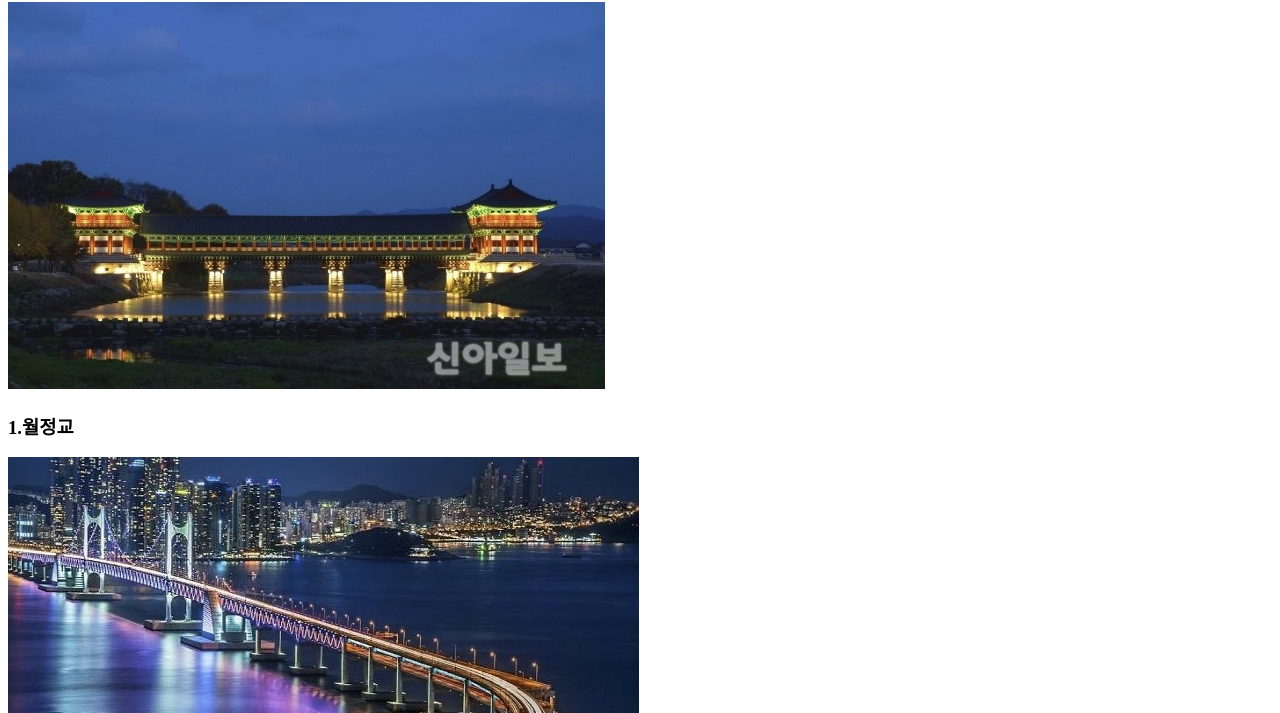
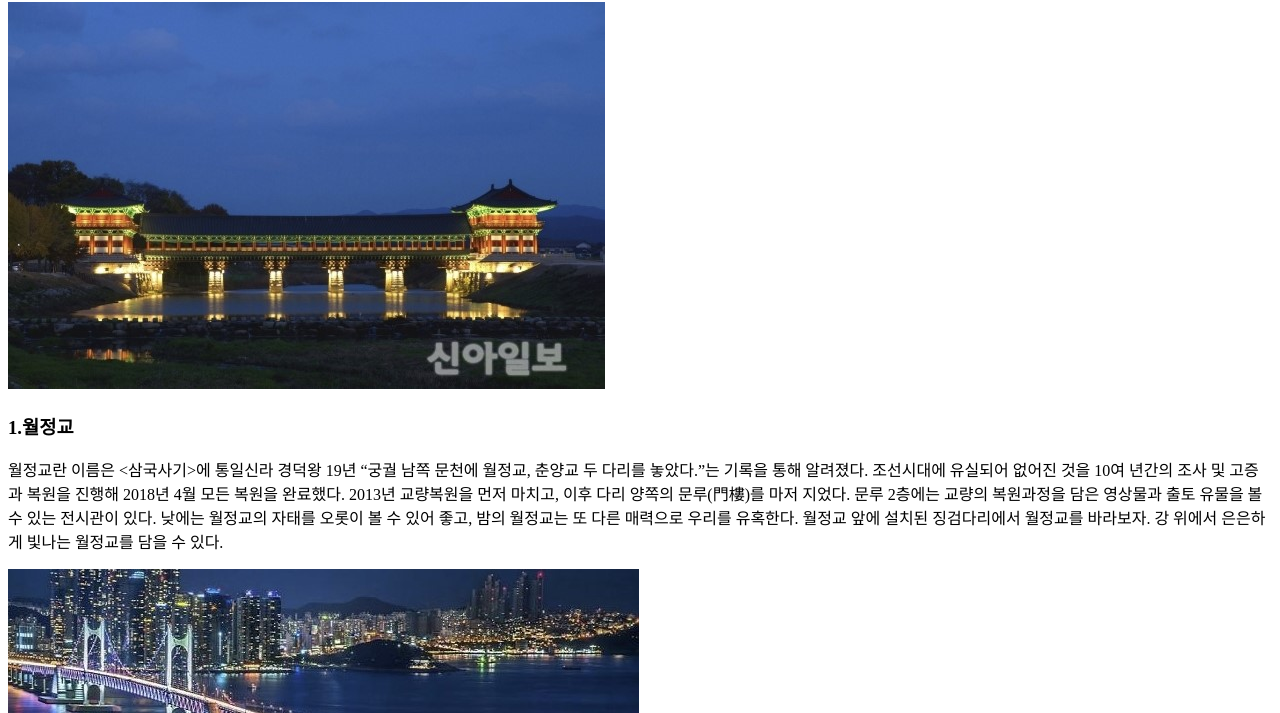
Before and after one commit to HeheWhy/Korea_Place, a plain HTML site: page index.html in a window 1280 px wide. Shown: the part 87-800 px from the top of the page. Drawn offline with Linux system fonts and the light colour scheme.

Commit message:
Update index.html

```diff
--- a/index.html
+++ b/index.html
@@ -5,6 +5,15 @@
         <h1>우리나라의 국토 경관들</h1>
         <img src="warjunggyo.jpg">
         <h3>1.월정교</h3>
+        <p>월정교란 이름은 <삼국사기>에 통일신라 경덕왕 19년 “궁궐 남쪽 문천에 월정교, 춘양교 두 다리를 놓았다.”는 기록을 통해 알려졌다.
+
+조선시대에 유실되어 없어진 것을 10여 년간의 조사 및 고증과 복원을 진행해 2018년 4월 모든 복원을 완료했다.
+2013년 교량복원을 먼저 마치고, 이후 다리 양쪽의 문루(門樓)를 마저 지었다.
+문루 2층에는 교량의 복원과정을 담은 영상물과 출토 유물을 볼 수 있는 전시관이 있다.
+
+낮에는 월정교의 자태를 오롯이 볼 수 있어 좋고, 밤의 월정교는 또 다른 매력으로 우리를 유혹한다.
+월정교 앞에 설치된 징검다리에서 월정교를 바라보자. 강 위에서 은은하게 빛나는 월정교를 담을 수 있다.
+            </p>
 
         <img src="ulsandaegyo.jpg">
         <h3>2.울산대교</h3>
```
